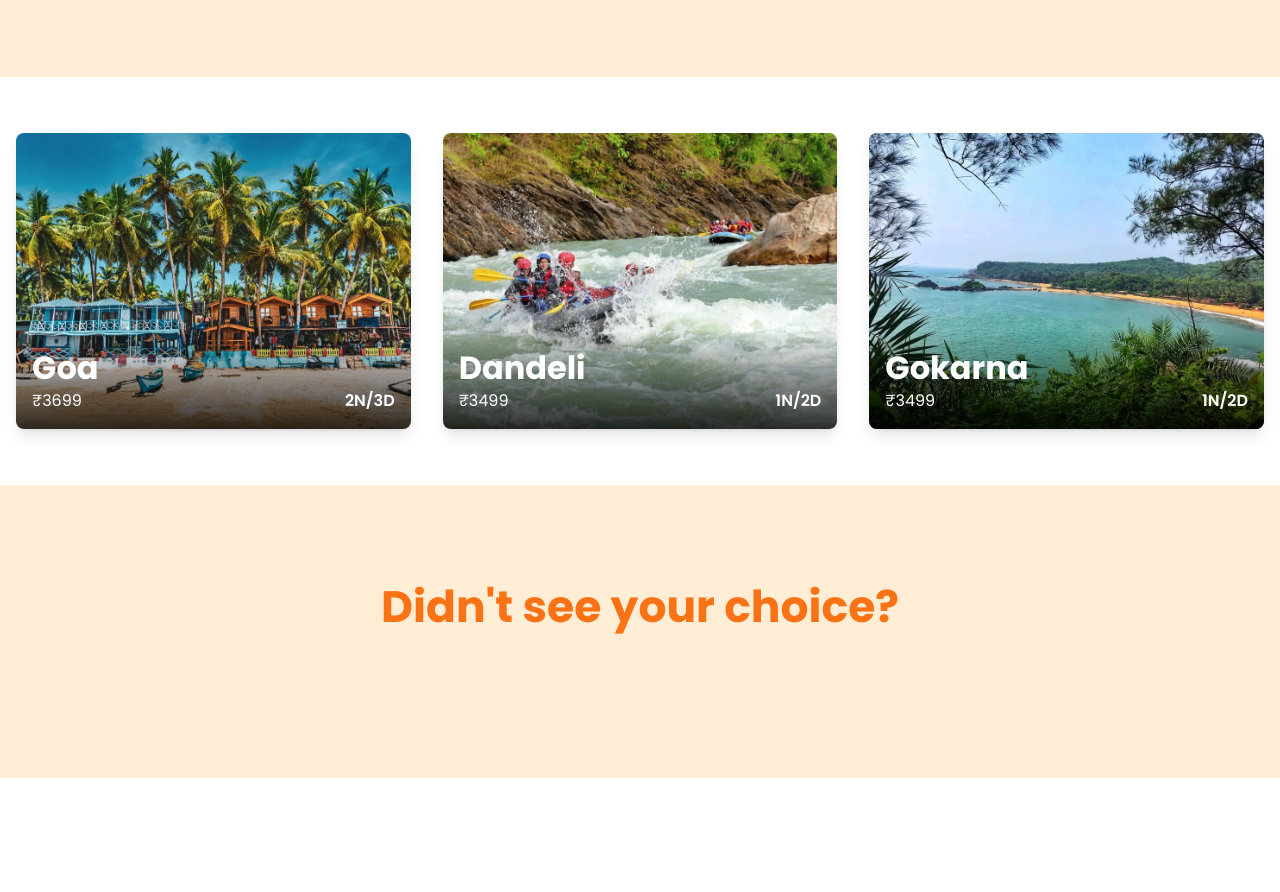
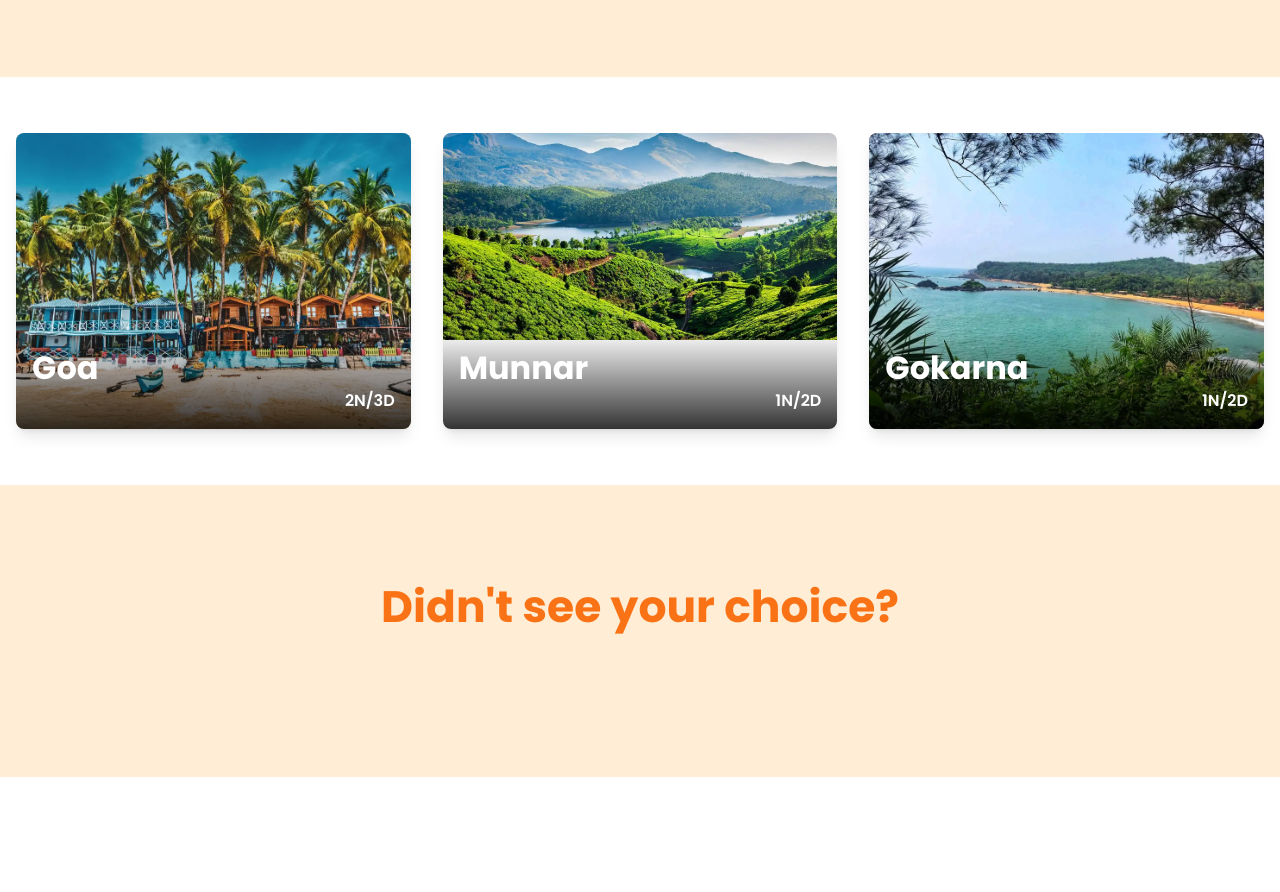
Before and after one commit to RonnMath03/TripAmigo, a React (Vite) app: page / in a window 1280 px wide. Shown: the part 1080-1972 px from the top of the page. Built offline with nearby package versions, Linux system fonts and the light colour scheme.

Commit message:
Updated destinations to include Munnar and removed pricing details

```diff
--- a/src/components/Destinations.tsx
+++ b/src/components/Destinations.tsx
@@ -5,22 +5,19 @@ const destinations = [
     name: 'Goa',
     duration: '2N/3D',
     image: './images/goa.webp',
-    rating: '₹3699',
-    url: 'https://wa.me/917994206184/?text=Hi,+I+am+interested+in+the+Goa+package+for+₹3699+(2+nights).+Can+you+share+more+details+?'
+    url: 'https://wa.me/917994206184/?text=Hi,+I+am+interested+in+the+Goa+package+(2+nights).+Can+you+share+more+details+?'
   },
   {
-    name: 'Dandeli',
+    name: 'Munnar',
     duration: '1N/2D',
-    image: './images/dandeli.webp',
-    rating: '₹3499',
-    url: 'https://wa.me/917994206184/?text=Hi,+I+am+interested+in+the+Dandeli+package+for+₹3499+(1+nights).+Can+you+share+more+details+?'
+    image: './images/munnar.webp',
+    url: 'https://wa.me/917994206184/?text=Hi,+I+am+interested+in+the+Munnar+package+(1+nights).+Can+you+share+more+details+?'
   },
   {
     name: 'Gokarna',
     duration: '1N/2D',
     image: './images/gokarna.webp',
-    rating: '₹3499',
-    url: 'https://wa.me/917994206184/?text=Hi,+I+am+interested+in+the+Gokarna+package+for+₹3499+(1+night).+Can+you+share+more+details+?'
+    url: 'https://wa.me/917994206184/?text=Hi,+I+am+interested+in+the+Gokarna+package+(1+night).+Can+you+share+more+details+?'
   }
 ];
 
@@ -51,10 +48,7 @@ const Destinations = () => {
               </div>
               <div className="absolute bottom-0 left-0 right-0 p-4 bg-gradient-to-t from-black/80 to-transparent">
                 <h3 className="text-h3 font-bold text-white">{destination.name}</h3>
-                <div className="flex items-center justify-between">
-                  <div className="flex text-white text-body">
-                    {destination.rating}
-                  </div>
+                <div className="flex items-center justify-end">
                   <span className="text-white font-semibold text-body">{destination.duration}</span>
                 </div>
               </div>
```
Also changed, not shown: public/images/dandeli.webp (deleted), public/images/munnar.webp (added).
